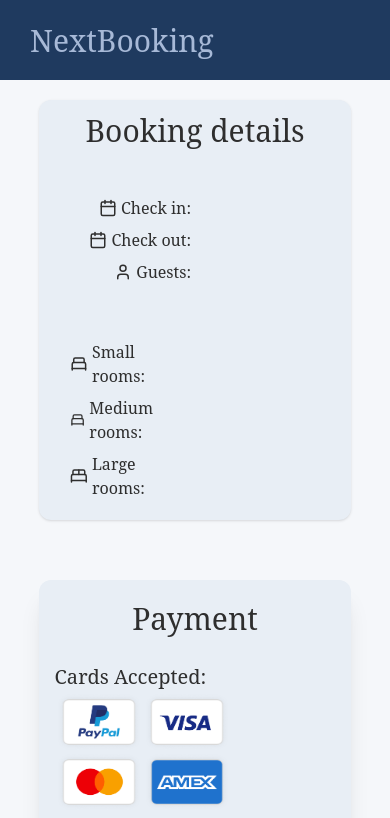
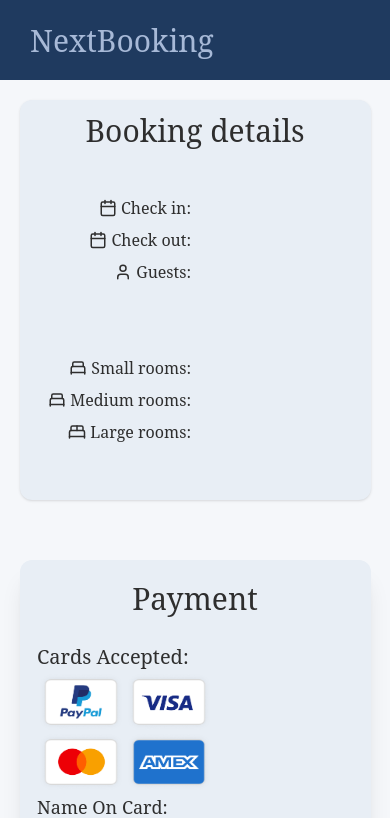
Before and after one commit to saab04/DSF-Project, a Next.js app: page /bookings/payment in a window 390 px wide. Shown: the top 818 px of the page. Built offline with nearby package versions, Linux system fonts and the light colour scheme; no server answers.

Commit message:
Made small width adjustments to BookingPayment

```diff
--- a/components/bookings/BookingPayment.tsx
+++ b/components/bookings/BookingPayment.tsx
@@ -46,51 +46,51 @@ const BookingContent = () => {
 
   return (
     <div className="w-[90%] h-full flex flex-col justify-center items-center gap-15 text-textPrimary">
-      <div className="sm:w-[60vw] w-[80vw] min-h-56 flex flex-col flex-wrap bg-foreground shadow rounded-xl pb-5">
+      <div className="sm:w-[60vw] w-[90vw] min-h-56 flex flex-col flex-wrap bg-foreground shadow rounded-xl pb-5">
         <div className="flex items-center justify-center h-15">
           <h2 className="text-[30px]">Booking details</h2>
         </div>
-        <div className="w-full flex flex-wrap justify-center gap-5">
-          <div className="w-[40%] sm:min-w-70 min-w-[80%] flex flex-col justify-center gap-2 min-h-40">
+        <div className="w-full flex flex-wrap justify-center">
+          <div className="w-[40%] sm:min-w-70 min-w-[90%] flex flex-col justify-center gap-2 min-h-40">
             <div className="w-full flex items-center gap-2">
-              <div className="flex-1 flex justify-end items-center gap-1">
+              <div className="flex-1 min-w-31.25 flex justify-end items-center gap-1">
                 <Calendar size={18} color="var(--textPrimary)" />
                 <p>Check in:</p>
               </div>
               <p className="flex-1 text-start">{bookingDetails.checkIn}</p>
             </div>
             <div className="w-full flex items-center gap-2">
-              <div className="flex-1 flex justify-end items-center gap-1">
+              <div className="flex-1 min-w-31.25 flex justify-end items-center gap-1">
                 <Calendar size={18} color="var(--textPrimary)" />
                 <p>Check out:</p>
               </div>
               <p className="flex-1 text-start">{bookingDetails.checkOut}</p>
             </div>
             <div className="w-full flex items-center gap-2">
-              <div className="flex-1 flex justify-end items-center gap-1">
+              <div className="flex-1 min-w-31.25 flex justify-end items-center gap-1">
                 <User size={18} color="var(--textPrimary)" />
                 <p>Guests:</p>
               </div>
               <p className="flex-1 text-start">{bookingDetails.guests}</p>
             </div>
           </div>
-          <div className="w-[40%] sm:min-w-70 min-w-[80%] flex flex-col justify-center gap-2 min-h-40">
+          <div className="w-[40%] sm:min-w-70 min-w-[90%] flex flex-col justify-center gap-2 min-h-40">
             <div className="w-full flex items-center gap-2">
-              <div className="flex-1 flex justify-end items-center gap-1">
+              <div className="flex-1 min-w-31.25 flex justify-end items-center gap-1">
                 <BedSingle size={18} color="var(--textPrimary)" />
                 <p>Small rooms:</p>
               </div>
               <p className="flex-1 text-start">{bookingDetails.small}</p>
             </div>
             <div className="w-full flex items-center gap-2">
-              <div className="flex-1 flex justify-end items-center gap-1">
+              <div className="flex-1 min-w-31.25 flex justify-end items-center gap-1">
                 <BedSingle size={18} color="var(--textPrimary)" />
                 <p>Medium rooms:</p>
               </div>
               <p className="flex-1 text-start">{bookingDetails.medium}</p>
             </div>
             <div className="w-full flex items-center gap-2">
-              <div className="flex-1 flex justify-end items-center gap-1">
+              <div className="flex-1 min-w-31.25 flex justify-end items-center gap-1">
                 <BedDouble size={18} color="var(--textPrimary)" />
                 <p>Large rooms:</p>
               </div>
@@ -99,7 +99,7 @@ const BookingContent = () => {
           </div>
         </div>
       </div>
-      <div className="w-[80vw] sm:max-w-130 h-170 flex flex-col justify-end items-center bg-foreground rounded-xl shadow-xl relative">
+      <div className="w-[90vw] sm:max-w-130 h-170 flex flex-col justify-end items-center bg-foreground rounded-xl shadow-xl relative">
         <h2 className="text-[30px] absolute top-4 text-center mb-3">Payment</h2>
         <form className="h-[85%] w-[90%] flex flex-col mb-5">
           <div className="w-full h-30 flex flex-col justify-center items-start mb-8 sm:mb-0 relative">
```
